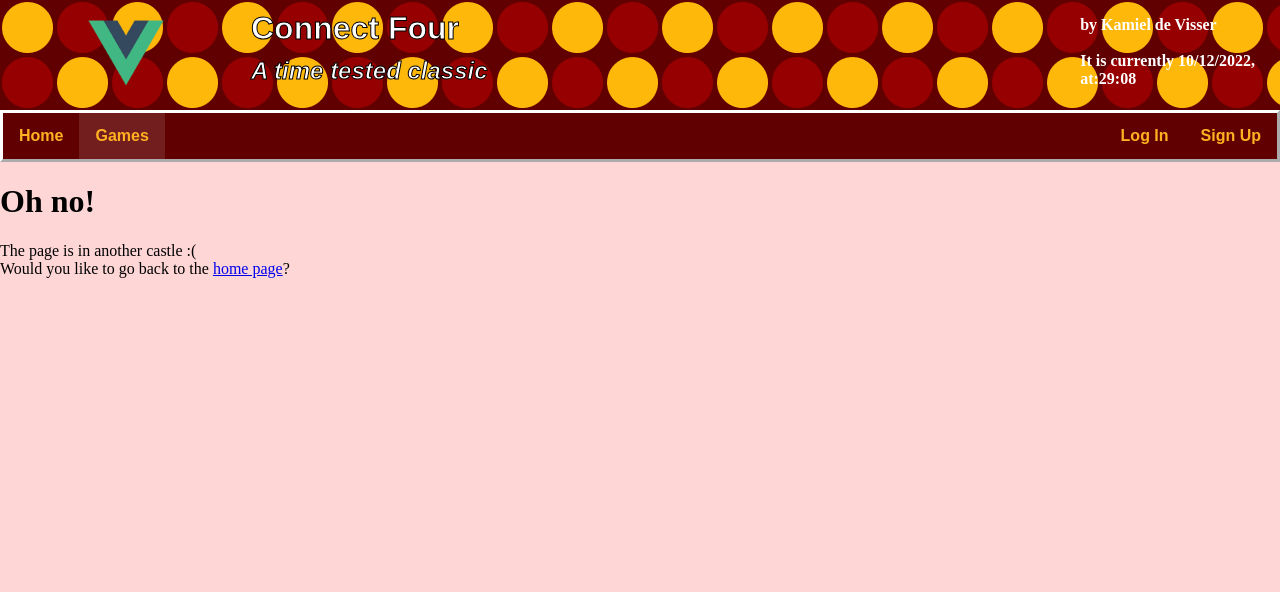
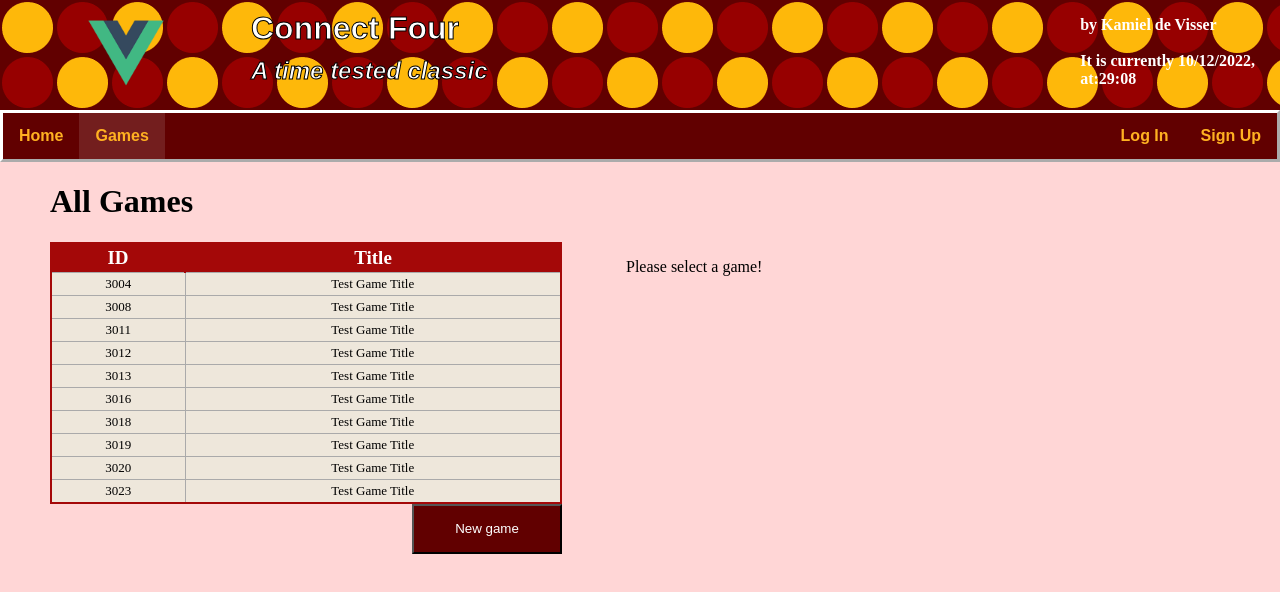
Before and after one commit to kemmel-dev/ConnectFour, a Vue app: page /#/games/overview34 in a window 1280 px wide. Shown: the top 592 px of the page. Built offline with nearby package versions, Linux system fonts and the light colour scheme.

Commit message:
add Detail34.vue

```diff
--- /dev/null
+++ b/src/components/games/Detail34.vue
@@ -0,0 +1,91 @@
+<template>
+  <router-view id="app-games-detail">
+    <div v-if="game != null">
+      <table class="redTable">
+        <thead>
+        <tr>
+          <th>Game details (id: {{game.id}})</th>
+        </tr>
+        </thead>
+        <tbody>
+        <tr>
+          <td>Title:</td>
+          <td>
+            <input v-model="game.title">
+          </td>
+        </tr>
+        <tr>
+          <td>Status</td>
+          <td>
+            <select v-model="game.status">
+              <option v-for:="(str, key) in statusOptions" :value="key"> {{str}}</option>
+            </select>
+          </td>
+        </tr>
+        <tr>
+          <td>Rated:</td>
+          <td>
+            <input type="checkbox" v-model="game.rated">
+          </td>
+        </tr>
+        <tr>
+          <td>Created by:</td>
+          <td>WIP</td>
+        </tr>
+        <tr>
+          <td>Created at:</td>
+          <td>
+            <input type="datetime-local" v-model="dateUpdater">
+          </td>
+        </tr>
+        </tbody>
+
+      </table>
+      <button @click="$emit('deleteGame')">
+        Delete
+      </button>
+    </div>
+    <div v-else>
+      <p>Please select a game!</p>
+    </div>
+  </router-view>
+</template>
+
+<script>
+import { Game, Status } from '@/components/models/game'
+
+export default {
+  name: 'Detail32',
+  data () {
+    return {
+      statusOptions: Status
+    }
+  },
+  props: {
+    game: Game
+  },
+  emits: ['deleteGame'],
+  computed: {
+    dateUpdater: {
+      get () {
+        return this.game.createdAt.toISOString().substring(0, 19)
+      },
+      set (value) {
+        this.game.createdAt = new Date(value + 'Z')
+      }
+    }
+  },
+  methods: {
+  }
+}
+
+</script>
+
+<style scoped>
+  #app-games-detail {
+    display: block;
+    vertical-align: top;
+    width: 35%;
+    color: black;
+  }
+</style>
--- /dev/null
+++ b/src/components/games/Overview34.vue
@@ -0,0 +1,180 @@
+<template>
+  <h1>All Games</h1>
+  <div class ="contentWrapper">
+    <div class="tableContainer">
+      <table class="redTable">
+        <thead>
+        <tr>
+          <th>ID</th>
+          <th>Title</th>
+        </tr>
+        </thead>
+        <tbody>
+        <tr v-for:="game in gameList" :class="{selected: selectedGame === game}" v-on:click="selectGame(game)">
+          <td>{{ game.id }}</td>
+          <td>{{ game.title }}</td>
+        </tr>
+        </tbody>
+      </table>
+      <button v-on:click="addRandGame">
+        New game
+      </button>
+    </div>
+    <detail34 v-model:game="selectedGame" @deleteGame="deleteGame(selectedGame)"></detail34>
+  </div>
+</template>
+
+<script>
+
+import { Game } from '@/components/models/game'
+import Detail34 from '@/components/games/Detail34'
+
+export default {
+  name: 'Overview34',
+  data () {
+    const pid = 3000
+    const selectedGame = null
+    const gameList = null
+    return {
+      gameList: gameList,
+      selectedGame: selectedGame,
+      pid: pid
+    }
+  },
+  mounted () {
+    this.gameList = this.getRandGames()
+    this.updateGameSelection()
+  },
+  watch: {
+    '$route' () {
+      this.updateGameSelection()
+    }
+  },
+  components: {
+    Detail34
+  },
+  methods:
+    {
+      addRandGame () {
+        const game = Game.createSampleGame(Game.randInt(3040, 3100))
+        this.gameList.push(game)
+        this.selectedGame = game
+      },
+      getRandGames () {
+        const games = []
+        let index = 0
+        for (let i = 0; i < 10; i++) {
+          games[index++] = Game.createSampleGame(this.$data.pid += Game.randInt(1, 5))
+        }
+        return games
+      },
+      selectGame (game) {
+        // Select or unselect game
+        this.selectedGame = game === this.selectedGame ? null : game
+        // If game was selected
+        if (this.selectedGame != null) {
+          // Push child path to router
+          this.$router.push(this.$route.matched[0].path + '/' + game.id)
+        } else {
+          // Push overview dir to router
+          this.$router.push('/games/overview33')
+        }
+      },
+      selectGameWithId (id) {
+        const filtered = this.gameList.filter(game => game.id.toString() === id.toString())
+        if (filtered.length === 1) {
+          return filtered[0]
+        }
+        return null
+      },
+      updateGameSelection () {
+        // Check whether there is an id
+        if (this.$route.params.id != null) {
+          // Check whether id exists in gameList
+          const game = this.selectGameWithId(this.$route.params.id)
+          if (game != null) {
+            // Select game if it does
+            this.selectedGame = game
+            return
+          }
+        }
+        // Clear selection
+        this.selectedGame = null
+      },
+      deleteGame (game) {
+        this.gameList.splice(this.gameList.indexOf(game), 1)
+        this.selectedGame = null
+      }
+    }
+}
+</script>
+
+<style scoped>
+
+.contentWrapper {
+  width: 100%;
+  display: flex;
+}
+
+h1 {
+  margin-left: 50px;
+}
+
+.tableContainer {
+  width: 40%;
+  margin-left: 50px;
+  margin-right: 5%;
+}
+
+button {
+  float: right;
+  width: 150px;
+  height: 50px;
+  color: white;
+  background-color: #610000;
+}
+
+/* Style under this comment is generated mostly by https://divtable.com/table-styler/ */
+table.redTable {
+  border: 2px solid #A40808;
+  background-color: #EEE7DB;
+  width: 100%;
+  text-align: center;
+  border-collapse: collapse;
+}
+table.redTable td, table.redTable th {
+  border: 1px solid #AAAAAA;
+  padding: 3px 2px;
+}
+table.redTable tbody td {
+  font-size: 13px;
+}
+
+table.redTable thead {
+  background: #A40808;
+}
+table.redTable thead th {
+  font-size: 19px;
+  font-weight: bold;
+  color: #FFFFFF;
+  text-align: center;
+  border-left: 2px solid #A40808;
+}
+table.redTable thead th:first-child {
+  border-left: none;
+}
+
+table.redTable tfoot {
+  font-size: 13px;
+  font-weight: bold;
+  color: #FFFFFF;
+  background: #A40808;
+}
+table.redTable tfoot td {
+  font-size: 13px;
+}
+
+.selected {
+  background-color: #f5d397 !important;
+}
+</style>
```
Also changed, not shown: src/router/index.js (+8 -0 lines).
